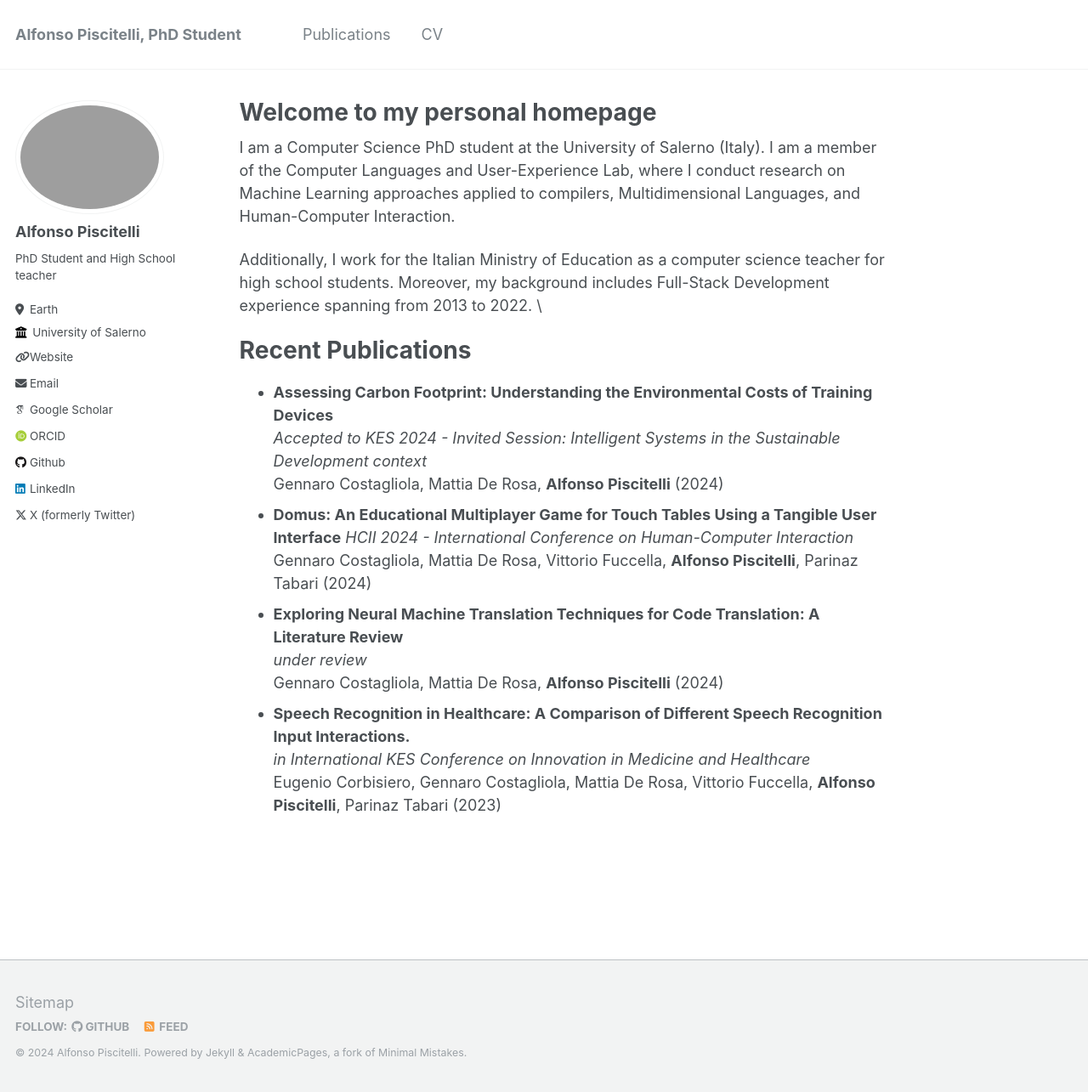
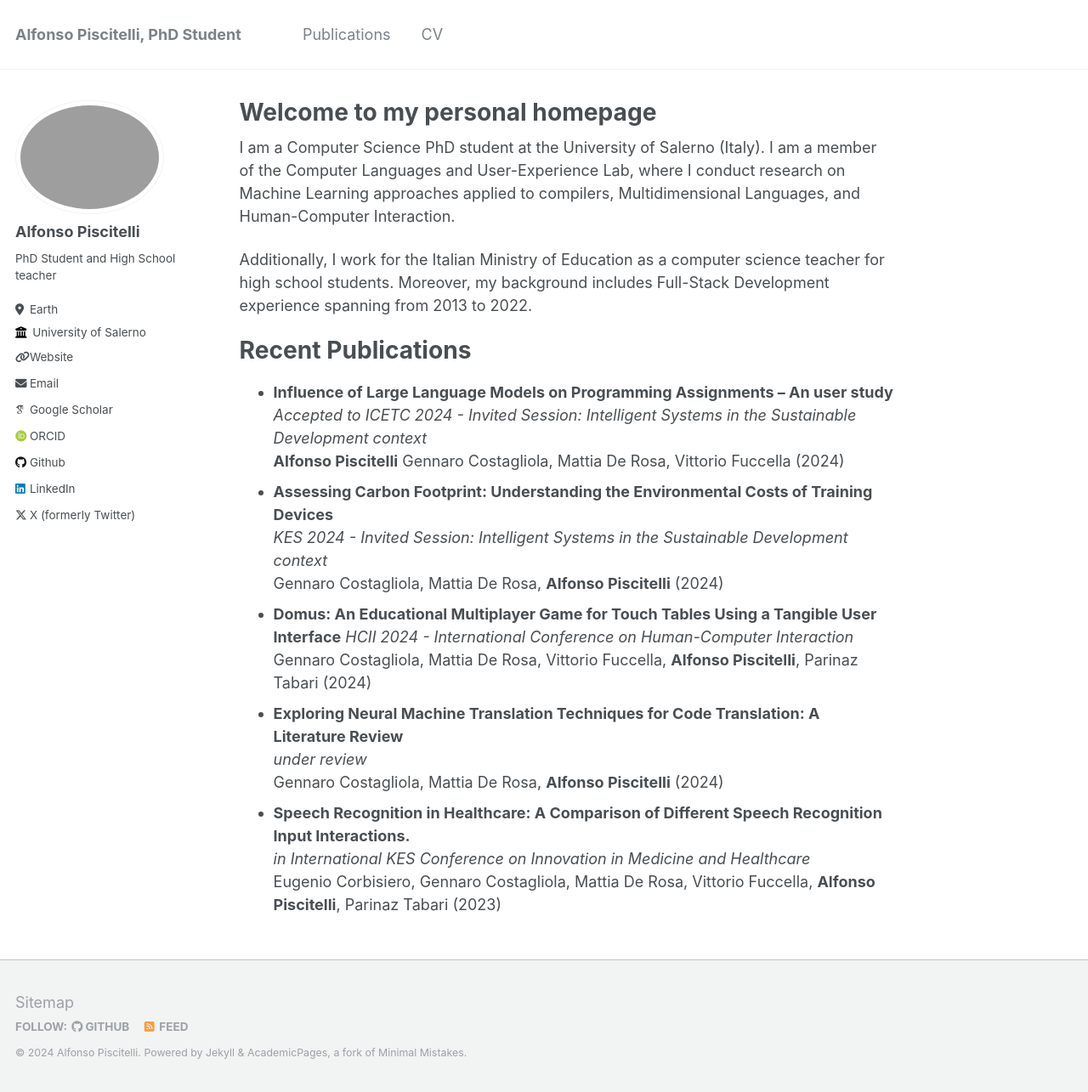
Before and after one commit to alfy91/alfy91.github.io, a Jekyll site: the page built from _pages/about.md, in a window 1280 px wide and 1285 px high. Shown: the whole window at 85% size. Built offline with Jekyll 4.4.1, drawn with Linux system fonts in a browser that asks for light colours; some web fonts are replaced.

Commit message:
update publications

```diff
--- a/_pages/about.md
+++ b/_pages/about.md
@@ -10,13 +10,16 @@ redirect_from:
 I am a Computer Science PhD student at the University of Salerno (Italy). I am a member of the Computer Languages and User-Experience Lab, where I conduct research on Machine Learning approaches applied to compilers, Multidimensional Languages, and Human-Computer Interaction.
 
 Additionally, I work for the Italian Ministry of Education as a computer science teacher for high school students. Moreover, my background includes Full-Stack Development experience spanning from 2013 to 2022.
-\
+
 
 Recent Publications
 ======
 
+- **Influence of Large Language Models on Programming Assignments – An user study**
+  _Accepted to ICETC 2024 - Invited Session: Intelligent Systems in the Sustainable Development context_\
+  **Alfonso Piscitelli** Gennaro Costagliola, Mattia De Rosa, Vittorio Fuccella (2024)
 - **Assessing Carbon Footprint: Understanding the Environmental Costs of Training Devices**
-  _Accepted to KES 2024 - Invited Session: Intelligent Systems in the Sustainable Development context_\
+  _KES 2024 - Invited Session: Intelligent Systems in the Sustainable Development context_\
   Gennaro Costagliola, Mattia De Rosa, **Alfonso Piscitelli** (2024)
 - **Domus: An Educational Multiplayer Game for Touch Tables Using a Tangible User Interface**
   _HCII 2024 - International Conference on Human-Computer Interaction_\
```
